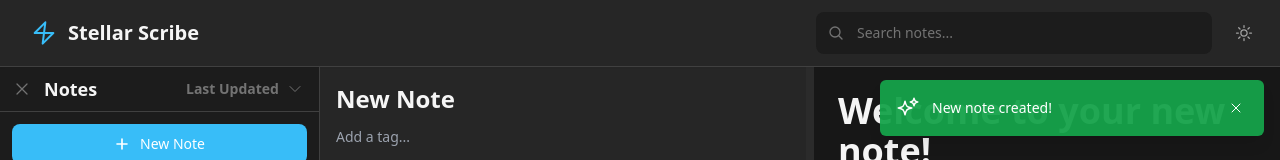
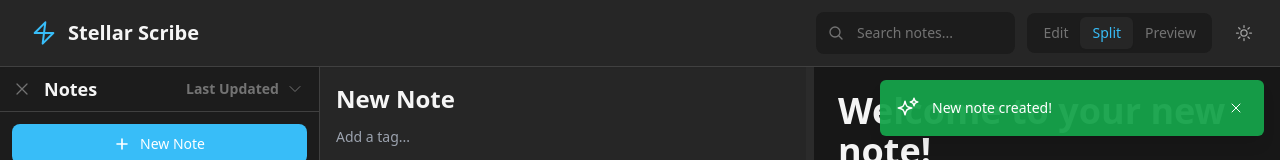
Before and after one commit to Abhishekabysm/steller-scribe, a React (Vite) app: page / in a window 1280 px wide. Both pictures are taken after a click on the button "New Note". Shown: the top 160 px of the page. Built offline with nearby package versions, Linux system fonts and the light colour scheme.

Commit message:
feat: add view mode controls to NoteEditor and integrate view mode state in AppContent

```diff
--- a/App.tsx
+++ b/App.tsx
@@ -19,6 +19,7 @@
   const [isSidebarOpen, setIsSidebarOpen] = useState(window.innerWidth > 768);
   const [theme, toggleTheme] = useTheme();
   const [sortOption, setSortOption] = useState<SortOption>('updatedAt');
+  const [viewMode, setViewMode] = useState<'split' | 'editor' | 'preview'>('split');
   const { addToast } = useToasts();
 
   // Effect to set the initial active note
@@ -177,6 +178,46 @@
               className="w-full pl-10 pr-4 py-2.5 bg-bg-secondary dark:bg-dark-bg-secondary rounded-lg text-sm text-text-primary dark:text-dark-text-primary placeholder-text-muted dark:placeholder-dark-text-muted focus:outline-none focus:ring-2 focus:ring-accent dark:focus:ring-dark-accent focus:bg-surface dark:focus:bg-dark-surface transition-all duration-200 border border-transparent focus:border-accent dark:focus:border-dark-accent"
             />
           </div>
+
+          {/* View Mode Controls - Only show on desktop when note is active */}
+          {window.innerWidth > 768 && activeNote && (
+            <div className="hidden lg:flex items-center bg-bg-secondary dark:bg-dark-bg-secondary rounded-lg p-1">
+              <button
+                onClick={() => setViewMode('editor')}
+                className={`px-3 py-1.5 text-sm font-medium rounded-md transition-all duration-200 ${
+                  viewMode === 'editor'
+                    ? 'bg-surface dark:bg-dark-surface text-accent dark:text-dark-accent shadow-sm'
+                    : 'text-text-muted dark:text-dark-text-muted hover:text-text-primary dark:hover:text-dark-text-primary'
+                }`}
+                title="Editor only"
+              >
+                Edit
+              </button>
+              <button
+                onClick={() => setViewMode('split')}
+                className={`px-3 py-1.5 text-sm font-medium rounded-md transition-all duration-200 ${
+                  viewMode === 'split'
+                    ? 'bg-surface dark:bg-dark-surface text-accent dark:text-dark-accent shadow-sm'
+                    : 'text-text-muted dark:text-dark-text-muted hover:text-text-primary dark:hover:text-dark-text-primary'
+                }`}
+                title="Split view"
+              >
+                Split
+              </button>
+              <button
+                onClick={() => setViewMode('preview')}
+                className={`px-3 py-1.5 text-sm font-medium rounded-md transition-all duration-200 ${
+                  viewMode === 'preview'
+                    ? 'bg-surface dark:bg-dark-surface text-accent dark:text-dark-accent shadow-sm'
+                    : 'text-text-muted dark:text-dark-text-muted hover:text-text-primary dark:hover:text-dark-text-primary'
+                }`}
+                title="Preview only"
+              >
+                Preview
+              </button>
+            </div>
+          )}
+
           <button
             onClick={toggleTheme}
             className="p-2.5 rounded-lg hover:bg-bg-secondary dark:hover:bg-dark-bg-secondary text-text-secondary dark:text-dark-text-secondary hover:text-text-primary dark:hover:text-dark-text-primary transition-all duration-200 flex-shrink-0"
@@ -222,6 +263,7 @@
             activeNote={activeNote}
             onUpdateNote={updateNote}
             onDeleteNote={deleteNote}
+            viewMode={viewMode}
           />
         </section>
       </main>
--- a/components/NoteEditor.tsx
+++ b/components/NoteEditor.tsx
@@ -29,6 +29,7 @@
   activeNote: Note | undefined;
   onUpdateNote: (note: Partial<Note>) => void;
   onDeleteNote: (id: string) => void;
+  viewMode?: 'split' | 'editor' | 'preview';
 }
 
 const LoadingSpinner: React.FC = () => (
@@ -44,7 +45,7 @@
   </div>
 );
 
-const NoteEditor: React.FC<NoteEditorProps> = ({ activeNote, onUpdateNote, onDeleteNote }) => {
+const NoteEditor: React.FC<NoteEditorProps> = ({ activeNote, onUpdateNote, onDeleteNote, viewMode = 'split' }) => {
   const [isSummarizing, setIsSummarizing] = useState(false);
   const [isSuggestingTags, setIsSuggestingTags] = useState(false);
   const [suggestedTags, setSuggestedTags] = useState<string[]>([]);
@@ -721,8 +722,16 @@
     <>
       <div className="w-full h-full bg-bg-primary dark:bg-dark-bg-primary">
           {isDesktop ? (
-              <SplitPane left={editorPane} right={previewPane} />
+              // Desktop view modes
+              viewMode === 'split' ? (
+                <SplitPane left={editorPane} right={previewPane} />
+              ) : viewMode === 'editor' ? (
+                editorPane
+              ) : (
+                previewPane
+              )
           ) : (
+              // Mobile view with toggle
               <div className="h-full flex flex-col">
                   <div className="flex-shrink-0 flex p-1 bg-bg-secondary dark:bg-dark-bg-secondary border-b border-border-color dark:border-dark-border-color">
                       <button onClick={() => setMobileView('editor')} className={`flex-1 p-2 rounded-md text-sm font-semibold transition-colors ${mobileView === 'editor' ? 'bg-surface dark:bg-dark-surface text-accent dark:text-dark-accent' : 'text-text-muted dark:text-dark-text-muted'}`}><EditIcon className="w-5 h-5 mx-auto"/></button>
```
